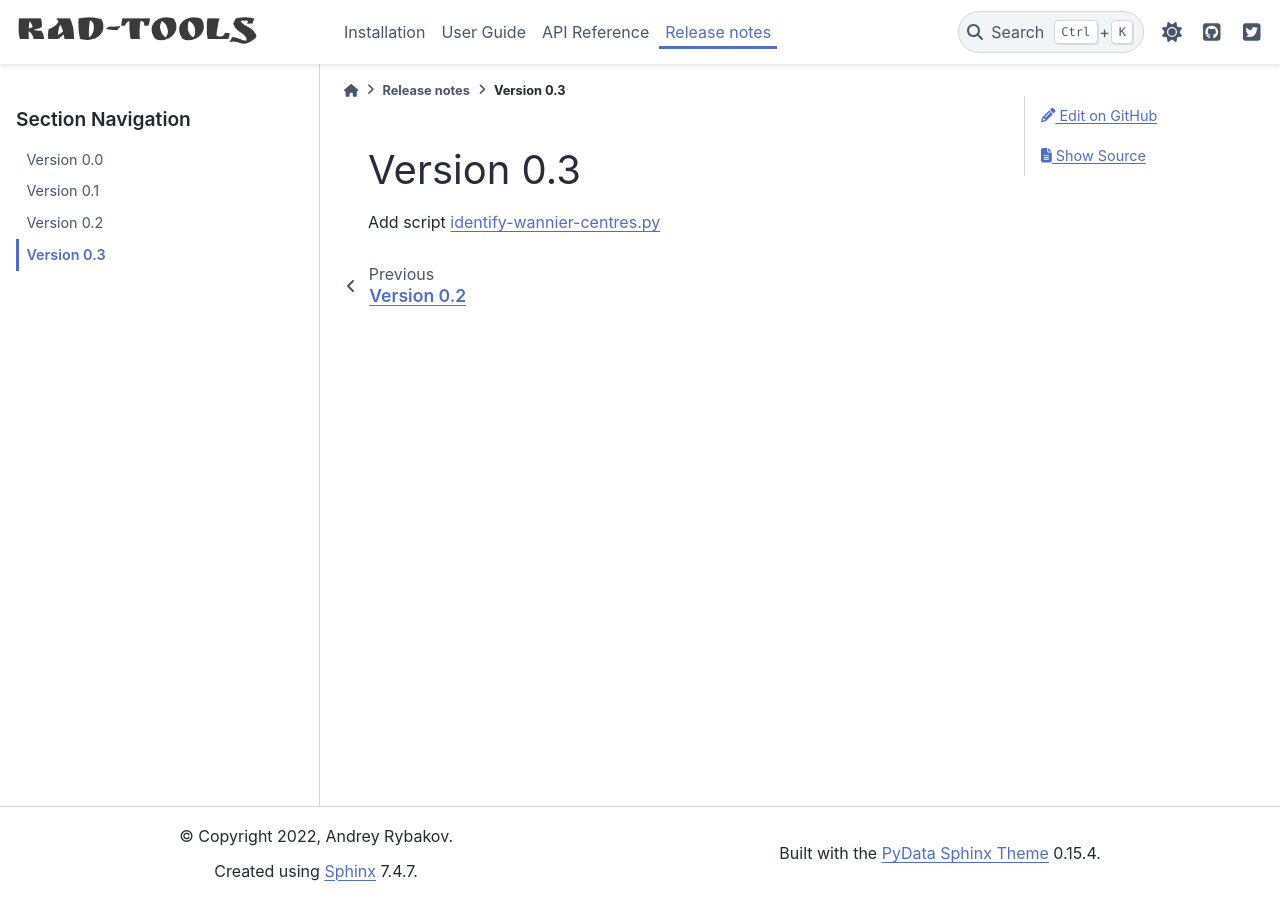
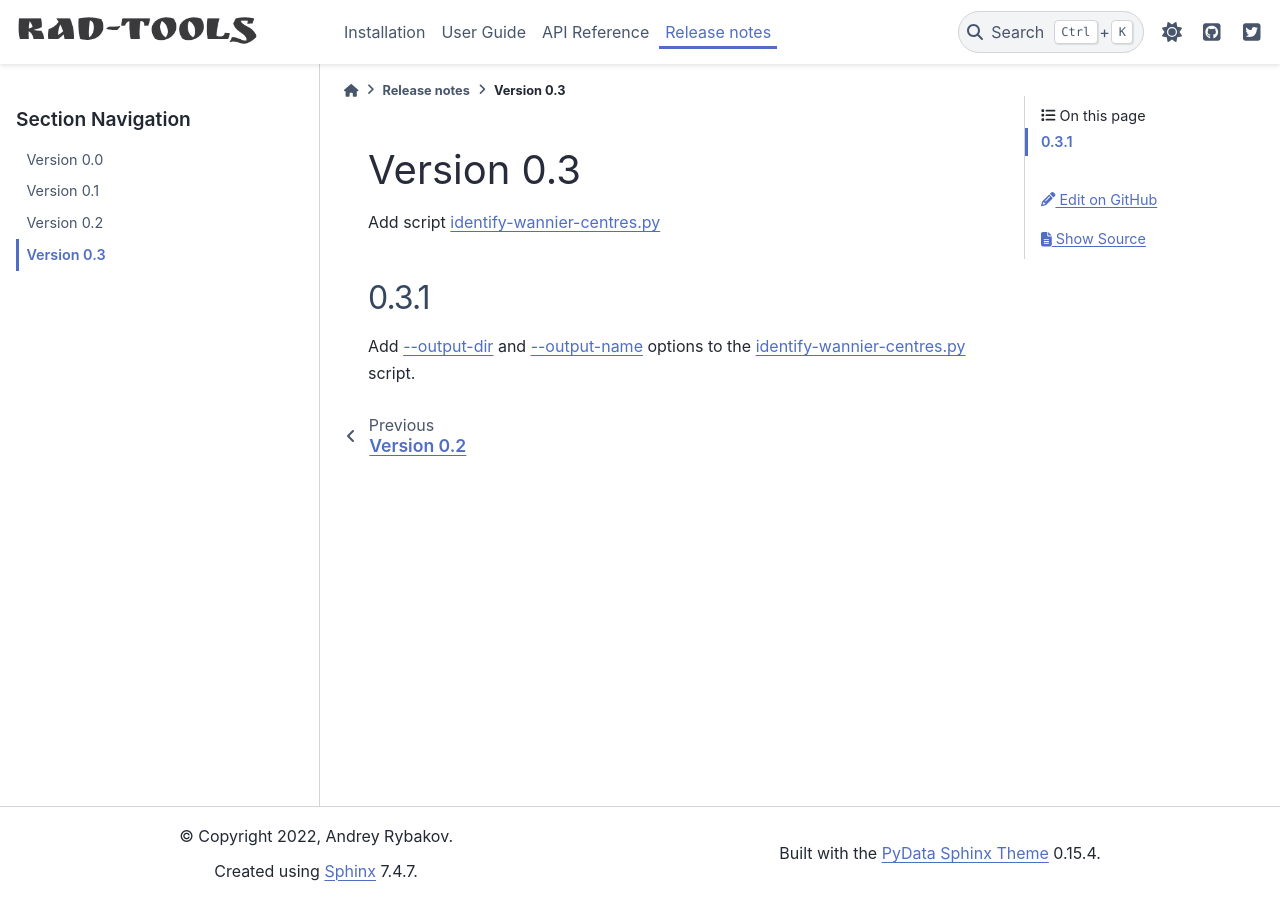
Before and after one commit to adrybakov/rad-tools, a Sphinx documentation site: the page built from docs/source/release-notes/0.3.rst, in a window 1280 px wide. Built offline with Sphinx 7.4.7 and the PyData theme 0.15.4, drawn with Linux system fonts in a browser that asks for light colours.

Commit message:
Prepare for release

```diff
--- a/docs/source/release-notes/0.3.rst
+++ b/docs/source/release-notes/0.3.rst
@@ -4,3 +4,9 @@
 Version 0.3
 ***********
 Add script :ref:`identify-wannier-centres.py<identify-wannier-centres>`
+
+0.3.1
+-----
+Add :ref:`--output-dir <identify-wannier-centres_output-dir>`
+and :ref:`--output-name <identify-wannier-centres_output-name>` options
+to the :ref:`identify-wannier-centres.py <identify-wannier-centres>` script.
--- a/rad_tools/__init__.py
+++ b/rad_tools/__init__.py
@@ -2,4 +2,4 @@ r"""
 All tools from the package.
 """
 
-__version__ = "0.3.0"
+__version__ = "0.3.1"
```
